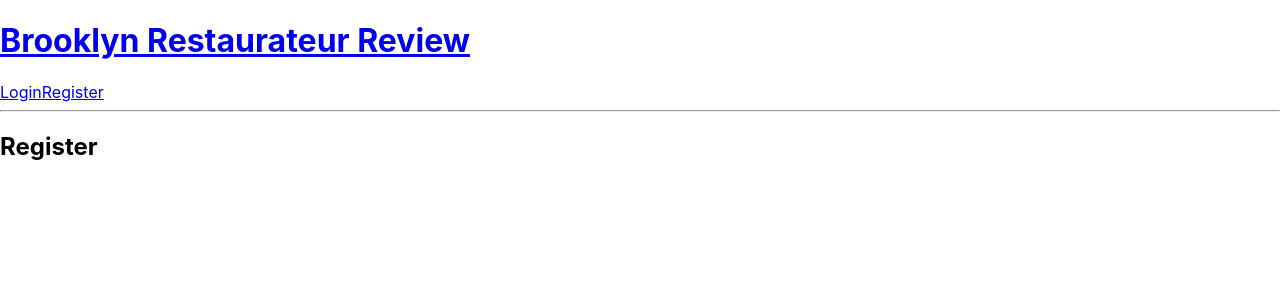
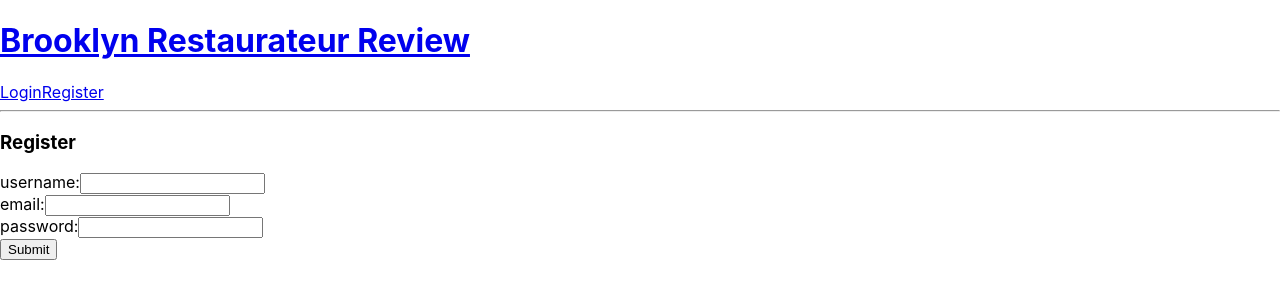
Before and after one commit to ClaireB328/BK, a React (Create React App) app in the folder client/: page /user/register in a window 1280 px wide. Shown: the top 300 px of the page. Built offline with nearby package versions, Linux system fonts and the light colour scheme.

Commit message:
login and register complete

```diff
--- a/client/src/App.js
+++ b/client/src/App.js
@@ -1,14 +1,34 @@
 import React, { Component } from 'react'
 import Header from './components/Header'
 import Main from './components/Main'
+import { loginUser, registerUser } from './services/auth'
 
 
 export default class App extends Component {
+  state = {
+    currentUser: null
+  }
+
+  handleLoginSubmit = async (loginData) => {
+    const currentUser = await loginUser(loginData);
+    this.setState({ currentUser });
+  }
+
+  handleRegisterSubmit = async (registerData) => {
+    const currentUser = await registerUser(registerData);
+    this.setState({ currentUser });
+  }
+
+
   render() {
     return (
       <div>
         <Header />
-        <Main />
+        <Main
+         handleLoginSubmit={this.handleLoginSubmit}
+         handleRegisterSubmit={this.handleRegisterSubmit}
+
+         />
       </div>
     )
   }
--- a/client/src/components/Login.jsx
+++ b/client/src/components/Login.jsx
@@ -1,4 +1,5 @@
 import React, { Component } from 'react'
+import {Link} from 'react-router-dom'
 
 export default class Login extends Component {
     state = {
@@ -14,13 +15,16 @@ export default class Login extends Component {
 
     }
 
-
     render() {
         const { username, password } = this.state;
+        const { handleLoginSubmit } = this.props;
         return (
-            <form>
+            <form onSubmit={(e) => {
+                e.preventDefault();
+                handleLoginSubmit(this.state)
+            }}>
                 <h3>LOG IN</h3>
-                <label htmlFor="username">username:</label>
+                <label htmlFor="username">username:
               <input
               id="username"
               type="text"
@@ -28,8 +32,9 @@ export default class Login extends Component {
               value={username}
               onChange={this.handleChange}
             />
+            </label>
             <br />
-            <label htmlFor="password">password:</label>
+            <label htmlFor="password">password:
             <input
               id="password"
               type="password"
@@ -37,7 +42,10 @@ export default class Login extends Component {
               value={password}
               onChange={this.handleChange}
             />
+            </label>
             <br />
+            <Link to='/user/register'>Register</Link>
+            <button>Submit</button>
             </form>
         )
     }
--- a/client/src/components/Main.jsx
+++ b/client/src/components/Main.jsx
@@ -1,16 +1,22 @@
 import React, { Component } from 'react'
 import {Route} from 'react-router-dom'
 import Login from './Login'
+import Register from './Register'
 
 export default class Main extends Component {
     render() {
         return (
             <main>
                 <Route path='/user/login' render={()=>(
-                    <Login />
+                    <Login
+                    handleLoginSubmit={this.props.handleLoginSubmit}
+                    />
                 )}/>
                 <Route path='/user/register' render={()=>(
-                    <h2>Register</h2>
+                    <Register
+                    handleRegisterSubmit={this.props.handleRegisterSubmit}
+
+                    />
                 )}/>
             </main>
         )
--- a/client/src/components/Register.jsx
+++ b/client/src/components/Register.jsx
@@ -1,14 +1,63 @@
 import React, { Component } from 'react'
+import {Link} from 'react-router-dom'
 
 export default class Register extends Component {
     state = {
-        //form data goes here
+        username: "",
+        email: "",
+        password: ""
     }
+
+    handleChange = (e) => {
+        const {name, value} = e.target;
+        this.setState({
+            [name]: value
+        })
+
+    }
+
     render() {
+        const { username, email, password } = this.state;
+        const { handleRegisterSubmit } = this.props;
         return (
-            <div>
-             {/* <input type="" name="" value="" onChange={()=>{}} />   */}
-            </div>
+            <form onSubmit={(e) => {
+                e.preventDefault();
+                handleRegisterSubmit(this.state)
+            }}>
+                <h3>Register</h3>
+                <label htmlFor="username">username:
+              <input
+              id="username"
+              type="text"
+              name="username"
+              value={username}
+              onChange={this.handleChange}
+            />
+            </label>
+            <br />
+            <label htmlFor="email">email:
+              <input
+              id="email"
+              type="text"
+              name="email"
+              value={email}
+              onChange={this.handleChange}
+            />
+            </label>
+            <br />
+
+            <label htmlFor="password">password:
+            <input
+              id="password"
+              type="password"
+              name="password"
+              value={password}
+              onChange={this.handleChange}
+            />
+            </label>
+            <br />
+            <button>Submit</button>
+            </form>
         )
     }
 }
```
